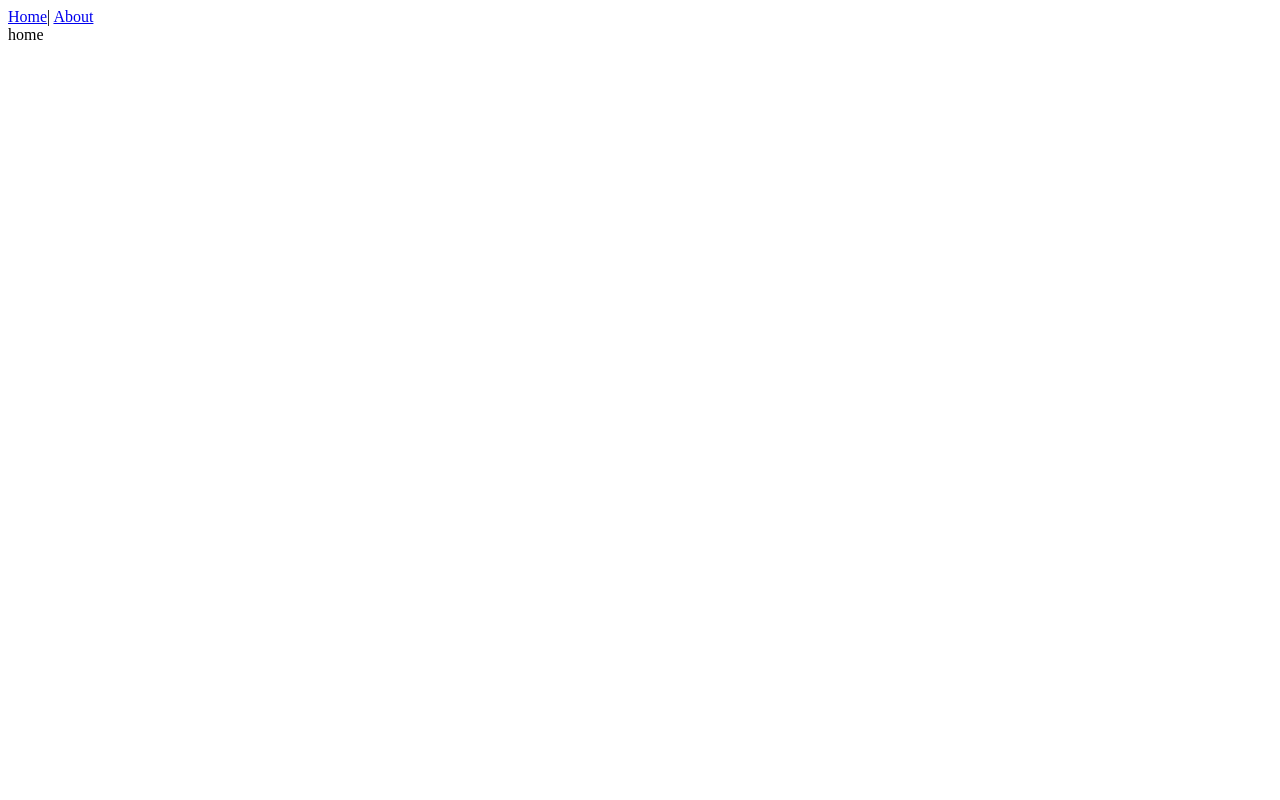
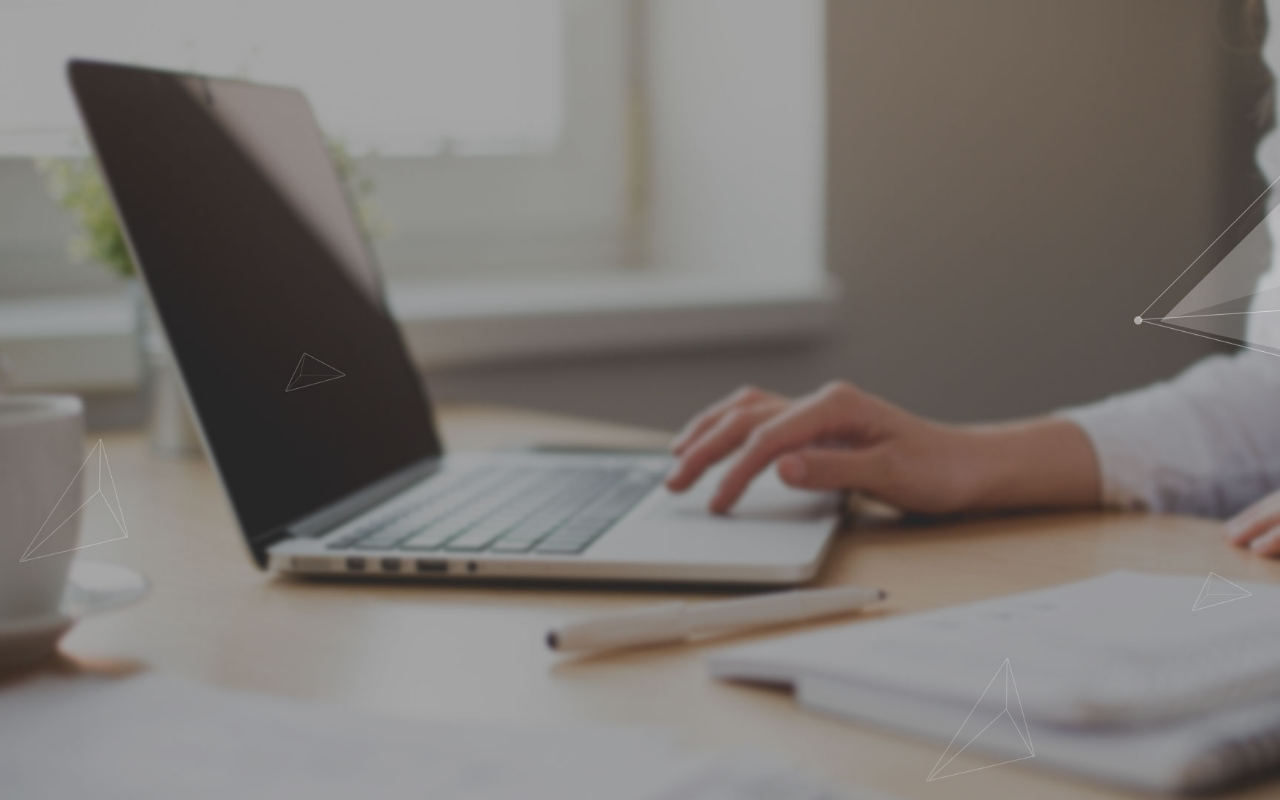
Before and after one commit to Qixiaotian/toutiao-team, a Vue app: page / in a window 1280 px wide. Shown: the top 800 px of the page. Built offline with nearby package versions, Linux system fonts and the light colour scheme; the HTML template or start-up script is replaced by a standard one.

Commit message:
设置登录页面背景图

```diff
--- a/src/App.vue
+++ b/src/App.vue
@@ -1,8 +1,9 @@
 <template>
   <div id="app">
     <div id="nav">
-      <router-link to="/">Home</router-link>|
-      <router-link to="/about">About</router-link>
+      <!-- <router-link to="/"></router-link>| -->
+      <!-- <router-link to="/about">About</router-link> -->
+      <router-view></router-view>
     </div>
     <router-view></router-view>
   </div>
--- a/src/main.js
+++ b/src/main.js
@@ -3,6 +3,7 @@ import App from './App.vue'
 import router from './router'
 import Element from 'element-ui'
 import 'element-ui/lib/theme-chalk/index.css'
+import './styles/index.less'
 Vue.config.productionTip = false
 Vue.use(Element)
 new Vue({
--- a/src/views/Home.vue
+++ b/src/views/Home.vue
@@ -1,6 +1,6 @@
 <template>
-  <div>
-   home
+  <div class="login">
+
   </div>
 </template>
 
@@ -9,3 +9,12 @@ export default {
 
 }
 </script>
+<style lang="less" scoped>
+   .login{
+      width: 100%;
+      height: 100vh;
+      background-image: url('../assets/img/login_bg.jpg');
+      background-color:red;
+      background-size : cover;
+   }
+</style>
```
